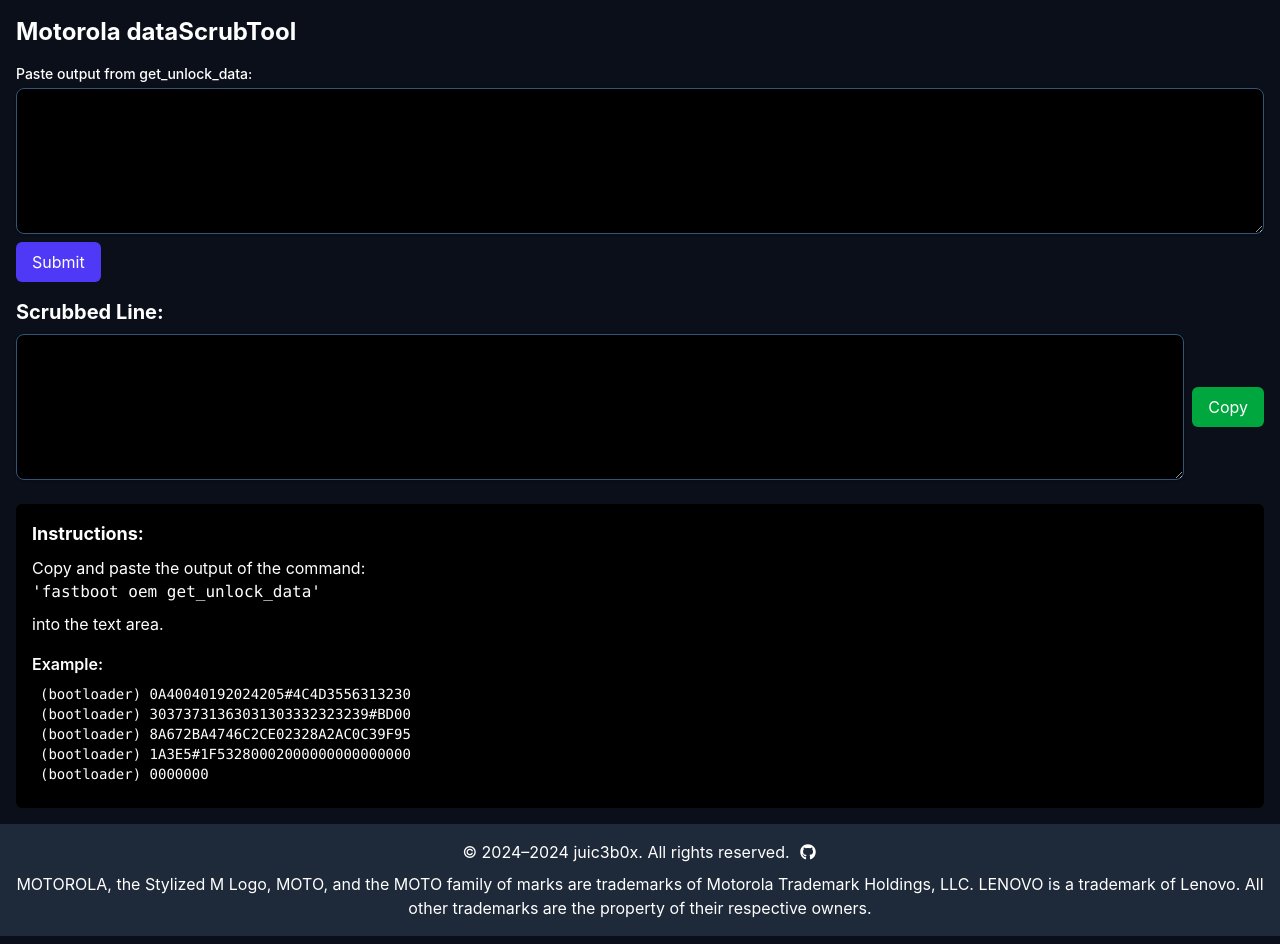
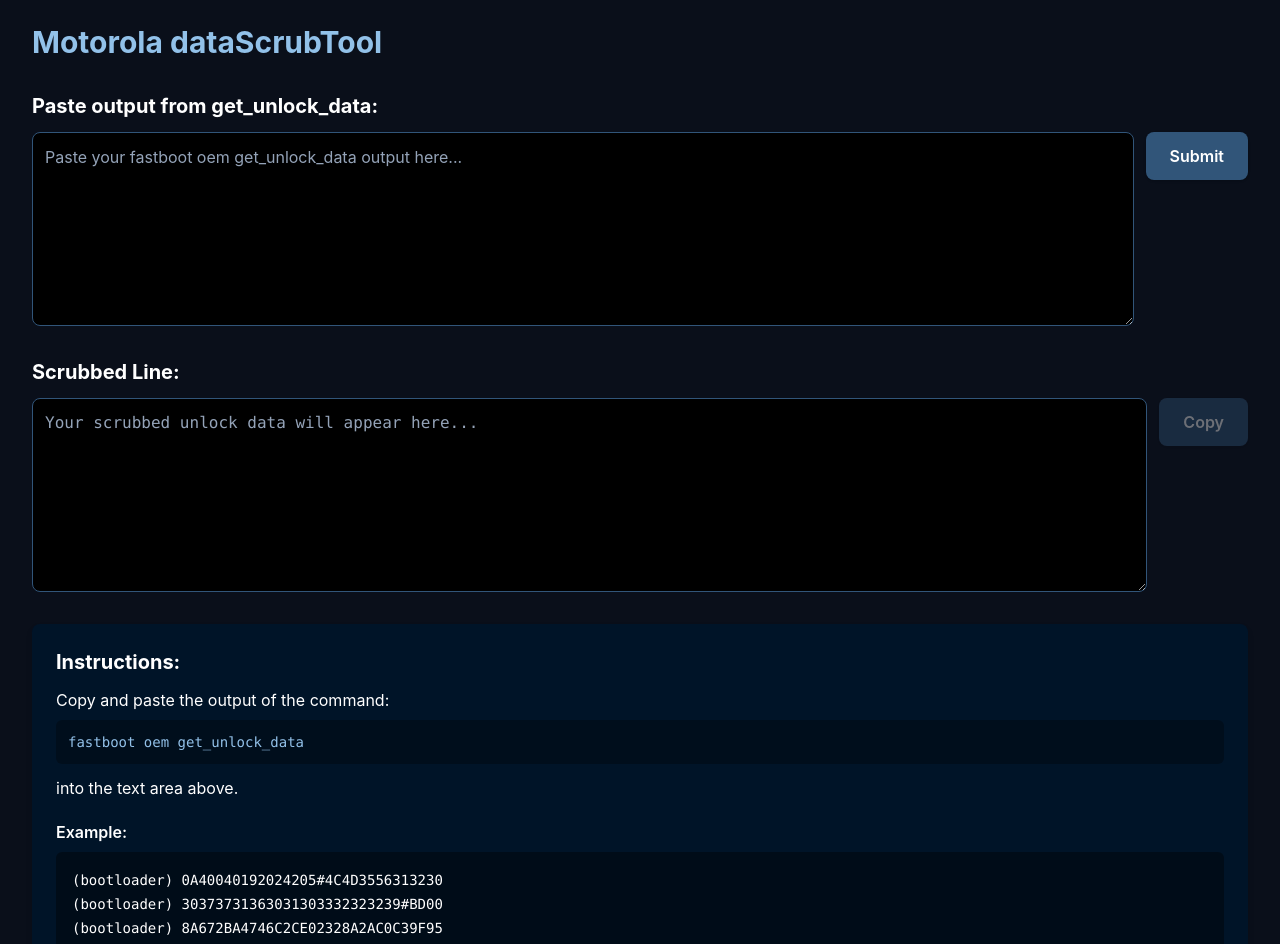
Before and after one commit to juic3b0x/dataScrubTool, a Next.js app: page / in a window 1280 px wide. Shown: the top 944 px of the page. Built offline with nearby package versions, Linux system fonts and the light colour scheme.

Commit message:
refactor: update components for TS v6 and integrate custom motorola styling

```diff
--- a/src/app/layout.tsx
+++ b/src/app/layout.tsx
@@ -1,52 +1,70 @@
 import type { Metadata } from "next";
+import type { ReactNode } from "react";
 import "./globals.css";
+
 import { Analytics } from "@vercel/analytics/react";
 import { SpeedInsights } from "@vercel/speed-insights/next";
+
 import { config } from "@fortawesome/fontawesome-svg-core";
 import { FontAwesomeIcon } from "@fortawesome/react-fontawesome";
 import { faGithub } from "@fortawesome/free-brands-svg-icons";
 import "@fortawesome/fontawesome-svg-core/styles.css";
+
 config.autoAddCss = false;
 
 export const metadata: Metadata = {
     title: "Motorola dataScrubTool",
-    description: "Generated by create next app"
+    description:
+        "A simple tool for scrubbing Motorola bootloader unlock data.",
+    icons: {
+        icon: "/favicon.ico",
+    },
 };
 
 export default function RootLayout({
-    children
+    children,
 }: Readonly<{
-    children: React.ReactNode;
+    children: ReactNode;
 }>) {
+    const currentYear = new Date().getFullYear();
+
     return (
         <html lang="en">
-            <head>
-                {/* Link tag for the favicon */}
-                <link rel="icon" href="/favicon.ico" type="image/x-icon" />
-            </head>
-            <body>
-                {children}
-                <footer className="bg-gray-800 p-4 text-white text-center">
-                    <div className="flex justify-center items-center space-x-2">
-                        <p>&copy; 2024–{new Date().getFullYear()} juic3b0x. All rights reserved.</p>
-                        {/* GitHub icon with link to the repository */}
+            <body className="flex min-h-screen flex-col">
+                <main className="flex-1">
+                    {children}
+                </main>
+
+                <footer className="bg-gray-800 p-4 text-center text-white">
+                    <div className="flex items-center justify-center gap-2">
+                        <p>
+                            &copy; 2024–{currentYear} juic3b0x. All rights
+                            reserved.
+                        </p>
+
                         <a
                             href="https://github.com/juic3b0x/dataScrubTool"
                             target="_blank"
                             rel="noopener noreferrer"
-                            className="flex items-center"
+                            aria-label="View dataScrubTool on GitHub"
+                            className="flex items-center transition-opacity hover:opacity-75"
                         >
-                            {/* GitHub SVG icon */}
-                            <FontAwesomeIcon icon={faGithub} />
+                            <FontAwesomeIcon
+                                icon={faGithub}
+                                aria-hidden="true"
+                            />
                         </a>
                     </div>
-                    <p className="mt-2">
-                        MOTOROLA, the Stylized M Logo, MOTO, and the MOTO family
-                        of marks are trademarks of Motorola Trademark Holdings,
-                        LLC. LENOVO is a trademark of Lenovo. All other
-                        trademarks are the property of their respective owners.
+
+                    <p className="mt-2 text-sm">
+                        MOTOROLA, the Stylized M Logo, MOTO, and the MOTO
+                        family of marks are trademarks of Motorola Trademark
+                        Holdings, LLC. LENOVO is a trademark of Lenovo. All
+                        other trademarks are the property of their respective
+                        owners.
                     </p>
                 </footer>
+
                 <SpeedInsights />
                 <Analytics />
             </body>
--- a/src/app/page.tsx
+++ b/src/app/page.tsx
@@ -2,106 +2,133 @@
 
 "use client";
 
-import React, { useState } from "react";
+import { useState } from "react";
 
 export default function Home() {
-    const [inputData, setInputData] = useState("");
-    const [scrubbedLine, setScrubbedLine] = useState("");
+    const [inputData, setInputData] = useState<string>("");
+    const [scrubbedLine, setScrubbedLine] = useState<string>("");
 
-    // Function to scrub the bootloader data
-    const scrubBootloader = () => {
-        // Split the input data into lines
+    const scrubBootloader = (): void => {
         const lines = inputData.split("\n");
 
-        // Process each line: remove '(bootloader)', 'Unlockdata:', and whitespace, then concatenate the lines
-        const scrubbedLine = lines
-            .map(line => {
-                // Remove '(bootloader)', 'Unlockdata:', and whitespace
+        const scrubbed = lines
+            .map((line: string) => {
                 let cleanLine = line
-                    .replace("(bootloader)", "")
+                    .replace(/\(bootloader\)/g, "")
                     .replace(/\s/g, "");
+
                 if (cleanLine.startsWith("Unlockdata:")) {
                     cleanLine = cleanLine.replace("Unlockdata:", "");
                 }
+
                 return cleanLine;
             })
             .join("");
 
-        // Set the scrubbed line
-        setScrubbedLine(scrubbedLine);
+        setScrubbedLine(scrubbed);
     };
 
-    // Function to copy the scrubbed data to clipboard
-    const copyToClipboard = () => {
-        navigator.clipboard.writeText(scrubbedLine);
+    const copyToClipboard = async (): Promise<void> => {
+        if (!scrubbedLine) {
+            return;
+        }
+
+        await navigator.clipboard.writeText(scrubbedLine);
         alert("Scrubbed data copied to clipboard!");
     };
 
     return (
-        <div className="container mx-auto p-4">
-            <h1 className="text-2xl font-bold mb-4 text-white">
+        <main className="mx-auto min-h-screen w-full max-w-7xl px-4 py-6 sm:px-6 lg:px-8">
+            <h1 className="mb-8 text-3xl font-bold text-accent">
                 Motorola dataScrubTool
             </h1>
-            <div className="mb-4">
-                <label
-                    htmlFor="input_data"
-                    className="block text-sm font-medium text-white"
-                >
+
+            <section className="mb-8">
+                <h2 className="mb-3 text-xl font-bold text-white">
                     Paste output from get_unlock_data:
-                </label>
+                </h2>
+
+                <div className="flex flex-col gap-3 sm:flex-row sm:items-start">
                     <textarea
                         id="input_data"
                         name="input_data"
-                    rows={5}
-                    className="mt-1 block w-full rounded-md border-gray-300 shadow-sm focus:ring-indigo-500 focus:border-indigo-500 bg-black text-white"
+                        rows={7}
                         value={inputData}
-                    onChange={e => setInputData(e.target.value)}
+                        onChange={(event) =>
+                            setInputData(event.target.value)
+                        }
+                        placeholder="Paste your fastboot oem get_unlock_data output here..."
+                        aria-label="Motorola bootloader unlock data"
+                        className="min-h-40 flex-1"
                     />
+
                     <button
+                        type="button"
                         onClick={scrubBootloader}
-                    className="mt-2 px-4 py-2 bg-indigo-600 text-white rounded-md"
+                        className="w-full rounded-lg bg-secondary px-6 py-3 font-semibold text-white shadow-sm transition hover:bg-primary focus:outline-none focus:ring-2 focus:ring-accent focus:ring-offset-2 sm:w-auto"
                     >
                         Submit
                     </button>
                 </div>
-            <h2 className="text-xl font-bold mb-2 text-white">
+            </section>
+
+            <section className="mb-8">
+                <h2 className="mb-3 text-xl font-bold text-white">
                     Scrubbed Line:
                 </h2>
-            <div className="flex items-center">
+
+                <div className="flex flex-col gap-3 sm:flex-row sm:items-start">
                     <textarea
                         id="output_data"
-                    rows={5}
-                    className="w-full rounded-md border-gray-300 shadow-sm bg-black text-white"
+                        name="output_data"
+                        rows={7}
                         readOnly
                         value={scrubbedLine}
+                        placeholder="Your scrubbed unlock data will appear here..."
+                        aria-label="Scrubbed Motorola bootloader unlock data"
+                        className="min-h-40 flex-1 font-mono"
                     />
+
                     <button
+                        type="button"
                         onClick={copyToClipboard}
-                    className="ml-2 px-4 py-2 bg-green-600 text-white rounded-md"
+                        disabled={!scrubbedLine}
+                        className="w-full rounded-lg bg-secondary px-6 py-3 font-semibold text-white shadow-sm transition hover:bg-primary focus:outline-none focus:ring-2 focus:ring-accent focus:ring-offset-2 disabled:cursor-not-allowed disabled:opacity-40 sm:w-auto"
                     >
                         Copy
                     </button>
                 </div>
+            </section>
 
-            {/* Instructions section */}
-            <div className="mt-6 p-4 bg-black rounded-md text-white">
-                <h3 className="text-lg font-bold">Instructions:</h3>
-                <p className="mt-2">
+            <section className="rounded-lg bg-primary p-5 text-white shadow-box sm:p-6">
+                <h3 className="text-xl font-bold">
+                    Instructions:
+                </h3>
+
+                <p className="mt-3">
                     Copy and paste the output of the command:
                 </p>
-                <p className="font-mono text-white">
-                    &apos;fastboot oem get_unlock_data&apos;
+
+                <p className="mt-2 rounded-md bg-black/30 p-3 font-mono text-sm text-accent">
+                    fastboot oem get_unlock_data
                 </p>
-                <p className="mt-2">into the text area.</p>
-                <h4 className="mt-4 font-semibold">Example:</h4>
-                <pre className="bg-black p-2 rounded-md text-sm text-white">
-                    (bootloader) 0A40040192024205#4C4D3556313230{"\n"}
-                    (bootloader) 30373731363031303332323239#BD00{"\n"}
-                    (bootloader) 8A672BA4746C2CE02328A2AC0C39F95{"\n"}
-                    (bootloader) 1A3E5#1F53280002000000000000000{"\n"}
-                    (bootloader) 0000000
+
+                <p className="mt-3">
+                    into the text area above.
+                </p>
+
+                <h4 className="mt-5 font-semibold">
+                    Example:
+                </h4>
+
+                <pre className="mt-2 overflow-x-auto rounded-md bg-black/40 p-4 font-mono text-sm leading-6 text-white">
+{`(bootloader) 0A40040192024205#4C4D3556313230
+(bootloader) 30373731363031303332323239#BD00
+(bootloader) 8A672BA4746C2CE02328A2AC0C39F95
+(bootloader) 1A3E5#1F53280002000000000000000
+(bootloader) 0000000`}
                 </pre>
-            </div>
-        </div>
+            </section>
+        </main>
     );
 }
```
Lines whose indentation alone changed are shown as unchanged.
